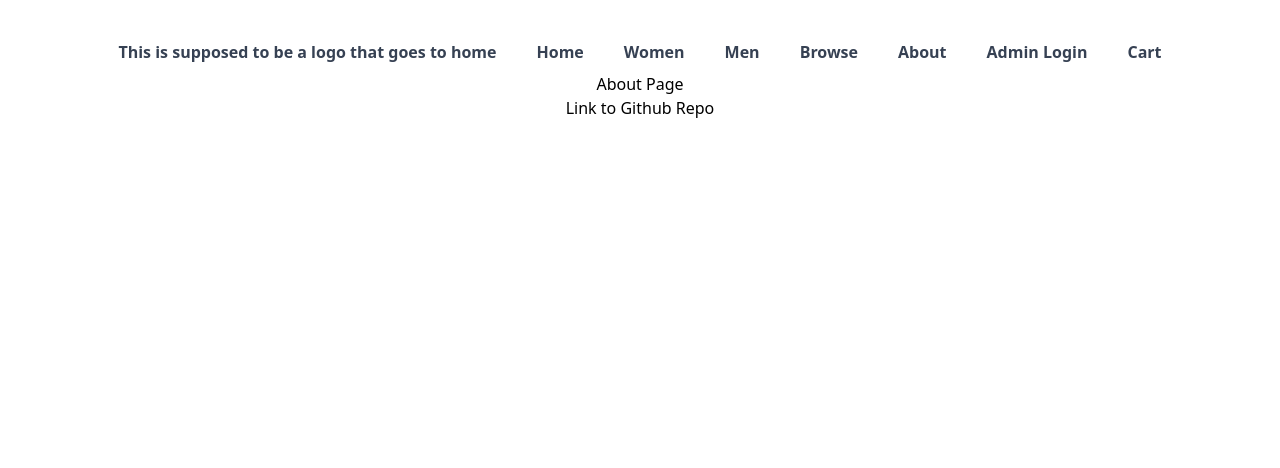
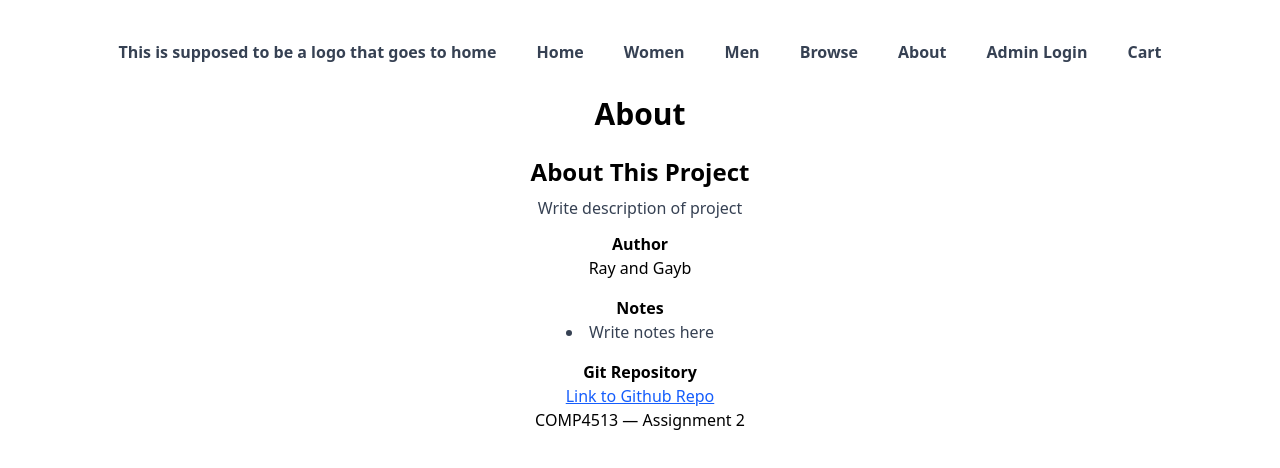
Before and after one commit to RayPalima/COMP-4513-Assignment-2, a React (Vite) app in the folder shop/: page /about in a window 1280 px wide. Shown: the top 468 px of the page. Built offline with nearby package versions, Linux system fonts and the light colour scheme; no server answers.

Commit message:
Added the About popup page

```diff
--- a/shop/src/components/Footer.jsx
+++ b/shop/src/components/Footer.jsx
@@ -1,7 +1,11 @@
+import React from "react";
+
 const Footer = () => {
-    return(
-        <a href="https://github.com/RayPalima/COMP-4513-Assignment-2" target="_blank">Link to Github Repo</a>
-    )
+  return (
+    <footer className="footer">
+      <div>COMP4513 — Assignment 2</div>
+    </footer>
+  );
 }
 
 export default Footer;
--- a/shop/src/components/Header.jsx
+++ b/shop/src/components/Header.jsx
@@ -1,6 +1,13 @@
 import { Link } from "react-router-dom";
+import { useState } from "react";
+import About from "../views/About";
+import Popout from "./Popout";
+
 
 const Header = () => {
+    const [showAbout, setShowAbout] = useState(false);
+
+
     return(
         <nav class="flex justify-center space-x-4">
             <Link to="/" class="font-bold rounded-lg px-3 py-2 text-gray-700 hover:bg-gray-100 hover:text-gray-900">This is supposed to be a logo that goes to home</Link>
@@ -8,7 +15,10 @@ const Header = () => {
             <Link to="/women" class="font-bold rounded-lg px-3 py-2 text-gray-700 hover:bg-gray-100 hover:text-gray-900">Women</Link>
             <Link to="/men" class="font-bold rounded-lg px-3 py-2 text-gray-700 hover:bg-gray-100 hover:text-gray-900">Men</Link>
             <Link to="/browse" class="font-bold rounded-lg px-3 py-2 text-gray-700 hover:bg-gray-100 hover:text-gray-900">Browse</Link>
-            <Link to="/about" class="font-bold rounded-lg px-3 py-2 text-gray-700 hover:bg-gray-100 hover:text-gray-900">About</Link>
+            <button className="font-bold rounded-lg px-3 py-2 text-gray-700 hover:bg-gray-100 hover:text-gray-900" onClick={() => setShowAbout(true)}>About</button>
+            <Popout open={showAbout} onClose={() => setShowAbout(false)}>
+            <About />
+            </Popout>
             <Link to="/login" class="font-bold rounded-lg px-3 py-2 text-gray-700 hover:bg-gray-100 hover:text-gray-900">Admin Login</Link>
             <Link to="/cart" class="font-bold rounded-lg px-3 py-2 text-gray-700 hover:bg-gray-100 hover:text-gray-900">Cart</Link>
         </nav>
--- /dev/null
+++ b/shop/src/components/Popout.jsx
@@ -0,0 +1,18 @@
+import React from "react";
+
+const Popout = ({ open, onClose, children }) => {
+  if (!open) return null;
+
+  return (
+    <div className="fixed inset-0 bg-black/50 flex items-center justify-center z-50">
+      <div className="bg-white rounded-xl p-6 max-w-xl w-full shadow-xl relative">
+        <button onClick={onClose} className="font-bold flex justify-left rounded-lg px-3 py-2 text-gray-700 hover:bg-gray-100 hover:text-gray-900">
+          Close
+        </button>
+        {children}
+      </div>
+    </div>
+  );
+}
+
+export default Popout;
--- a/shop/src/views/About.jsx
+++ b/shop/src/views/About.jsx
@@ -1,7 +1,27 @@
+import React from "react";
+
 const About = () => {
-    return(
-        <h1>About Page</h1>
-    )
+  return (
+    <div>
+      <h1 className="text-3xl font-bold p-6">About</h1>
+      <div>
+        <h3 className="text-2xl font-bold mb-2">About This Project</h3>
+        <p className="text-gray-700 mb-3">
+            Write description of project
+        </p>
+
+        <h3 className="font-semibold">Author</h3>
+        <p>Ray and Gayb</p>
+
+        <h3 className="font-semibold mt-4">Notes</h3>
+        <ul className="list-disc list-inside text-gray-700">
+          <li> Write notes here</li>
+        </ul>
+        <h3 className="font-semibold mt-4">Git Repository</h3>
+        <a className="text-blue-600 underline" href="https://github.com/RayPalima/COMP-4513-Assignment-2" target="_blank">Link to Github Repo</a>
+      </div>
+    </div>
+  );
 }
 
 export default About;
```
